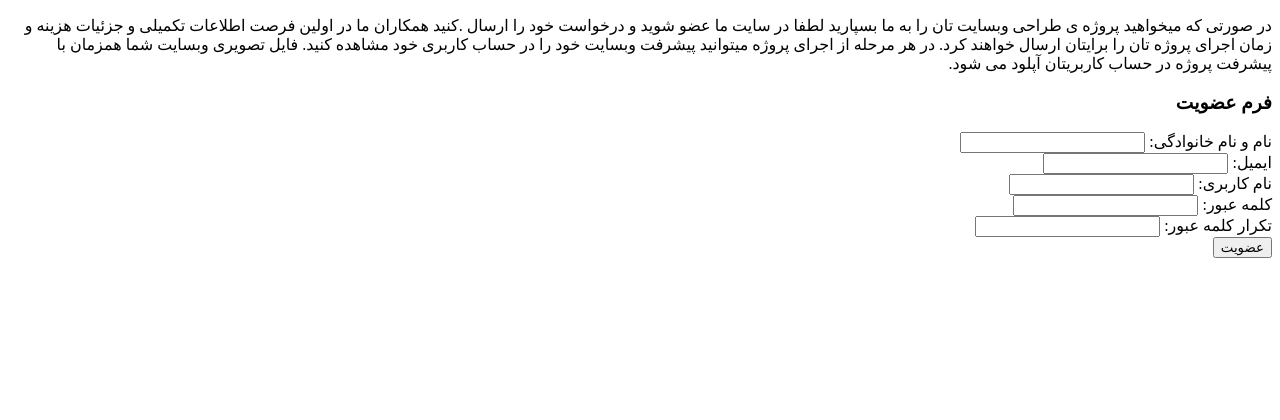
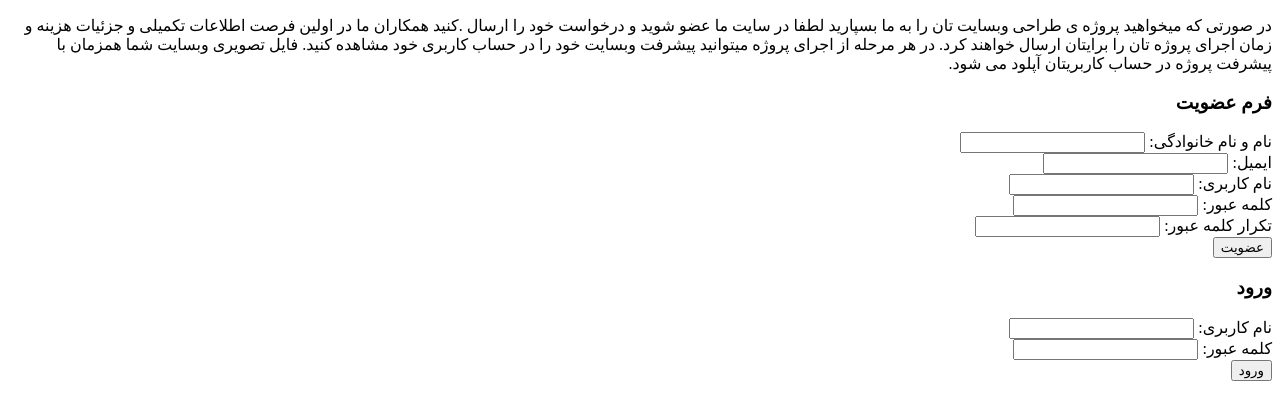
Before and after one commit to Fatemeh-zaheri/APS, a plain HTML site: page sign-in.html in a window 1280 px wide. Drawn offline with Linux system fonts and the light colour scheme.

Commit message:
Fix sign-in form

```diff
--- a/sign-in.html
+++ b/sign-in.html
@@ -47,7 +47,18 @@
         <button type="submit">عضویت</button>
     </form>
     <form action="">
-
+        <h3>ورود</h3>
+        <div>
+            <label for="username-sign"> نام کاربری:
+                <input type="text" name="uname" id="username-sign">
+            </label>
+        </div>
+        <div>
+            <label for="password-sign">کلمه عبور:
+                <input type="password" name="pass" id="password-sign">
+            </label>
+        </div>
+        <button type="submit">ورود</button>
     </form>
 </body>
 
```
